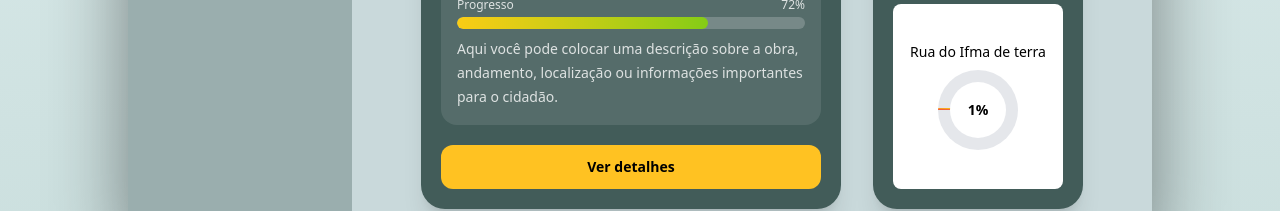
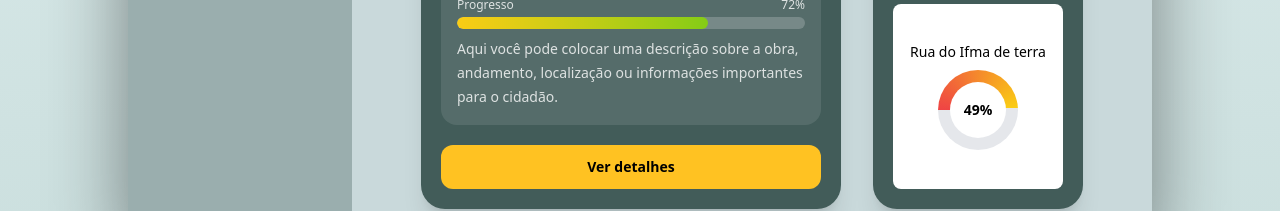
Before and after one commit to TornadoP/Cidade-Em-Progresso, a Next.js app: page / in a window 1280 px wide. Shown: the part 591-802 px from the top of the page. Built offline with nearby package versions, Linux system fonts and the light colour scheme.

Commit message:
testando a porcentagem grafica

```diff
--- a/app/page.tsx
+++ b/app/page.tsx
@@ -298,7 +298,7 @@ export default function Home() {
                       Rua do Ifma de terra
                     </p>
 
-                    <RoscaProgresso progresso={1} />
+                    <RoscaProgresso progresso={49} />
                   </div>
                 </div>
               </div>
```
